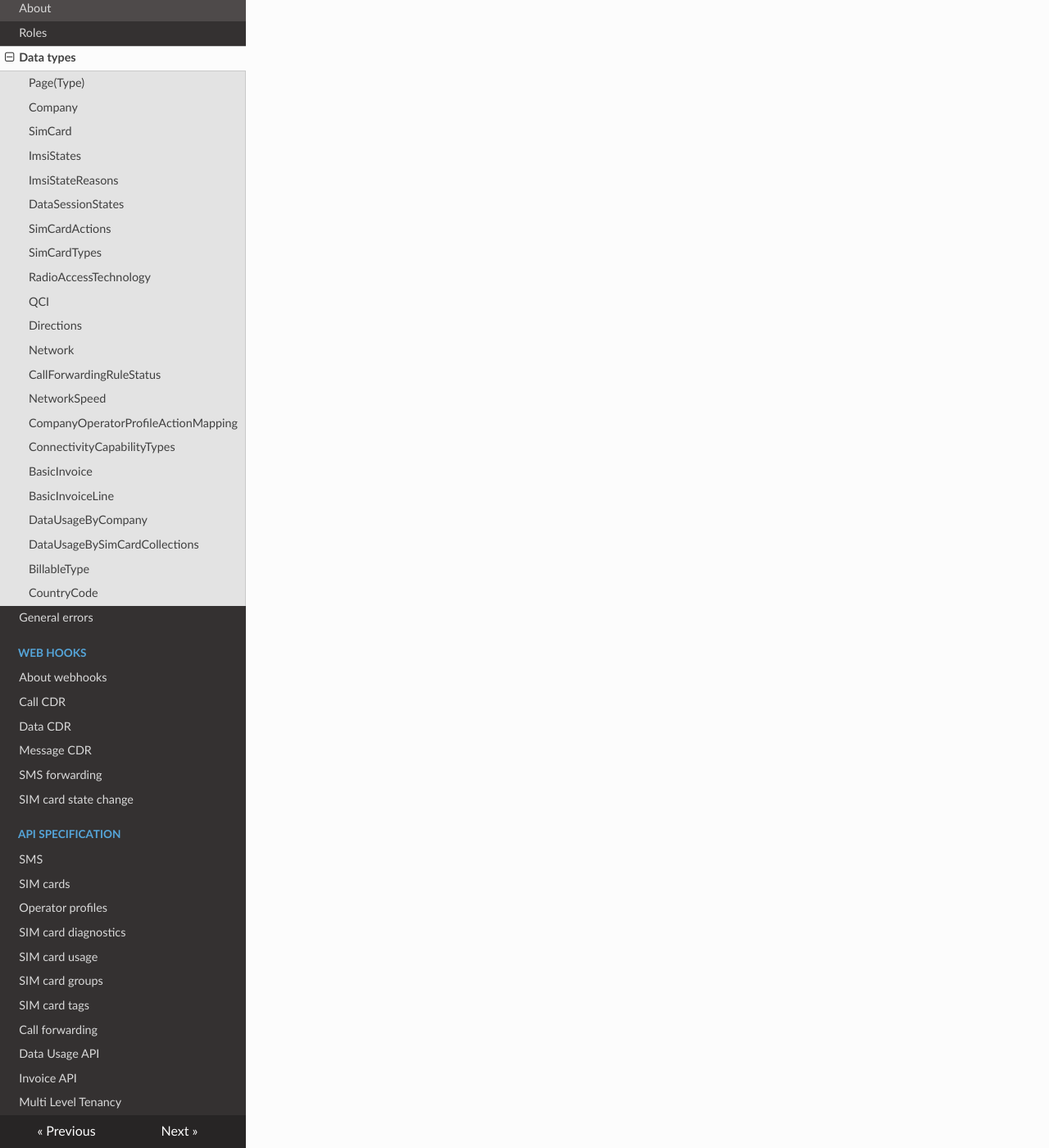
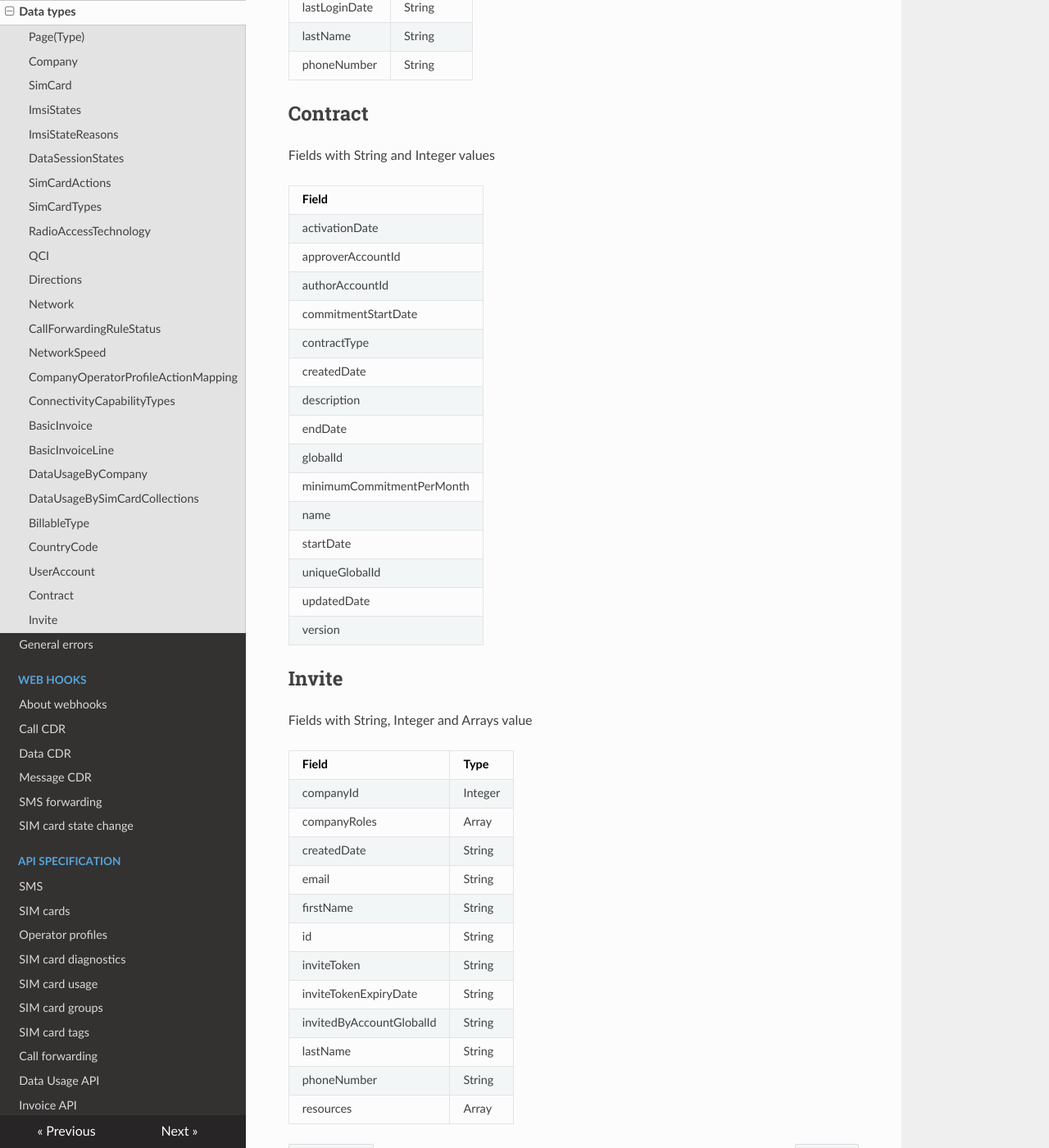
Before and after one commit to Wavelyio/wavely-docs, an MkDocs documentation site: the page built from docs/general-information/data-types.md, in a window 1280 px wide and 1400 px high, scrolled down 8342 px. Shown: the whole window at 82% size. Built offline with MkDocs 1.6.1, drawn with Linux system fonts in a browser that asks for light colours; nearby versions of some CDN libraries; old or Windows-style settings are respelled for this version of MkDocs; some of the changed text lies outside the part shown.

Commit message:
adding invites api

```diff
--- a/docs/general-information/data-types.md
+++ b/docs/general-information/data-types.md
@@ -276,3 +276,57 @@
 ## CountryCode
 
 Enumeration of country codes in ISO 3166-1 format, fx. "DK" and "FI"
+
+## UserAccount
+
+| Field            | Type                  |
+| ---------------- | --------------------- |
+| companyRoles     | List(String)          |
+| email            | String                |
+| firstName        | String                |
+| globalId         | String                |
+| createdDate      | String                |
+| lastLoginDate         | String                |
+| lastName    | String               |
+| phoneNumber               | String               |
+
+## Contract
+
+Fields with String and Integer values
+
+| Field      |
+| ---------- |
+| activationDate |
+| approverAccountId |
+| authorAccountId |
+| commitmentStartDate |
+| contractType |
+| createdDate |
+| description |
+| endDate |
+| globalId |
+| minimumCommitmentPerMonth |
+| name |
+| startDate |
+| uniqueGlobalId |
+| updatedDate |
+| version |
+
+## Invite
+
+Fields with String, Integer and Arrays value
+
+| Field      | Type |
+| ---------- | ---- |
+| companyId | Integer |
+| companyRoles | Array |
+| createdDate | String |
+| email | String |
+| firstName | String |
+| id | String |
+| inviteToken | String |
+| inviteTokenExpiryDate | String |
+| invitedByAccountGlobalId | String |
+| lastName | String |
+| phoneNumber | String |
+| resources | Array |
--- a/mkdocs.yml
+++ b/mkdocs.yml
@@ -36,4 +36,5 @@
       - Call forwarding: 'api/call-forward.md'
       - Data Usage API: 'api/data-usage-api.md'
       - Invoice API: 'api/invoice-api.md'
+      - Invite Owner API: 'api/invite-owner.md'
       - Multi Level Tenancy: 'api/mlt.md'
```
Also changed, not shown: docs/api/invite-owner.md (added, +130 -0 lines), docs/api/mlt.md (+5 -2 lines).
